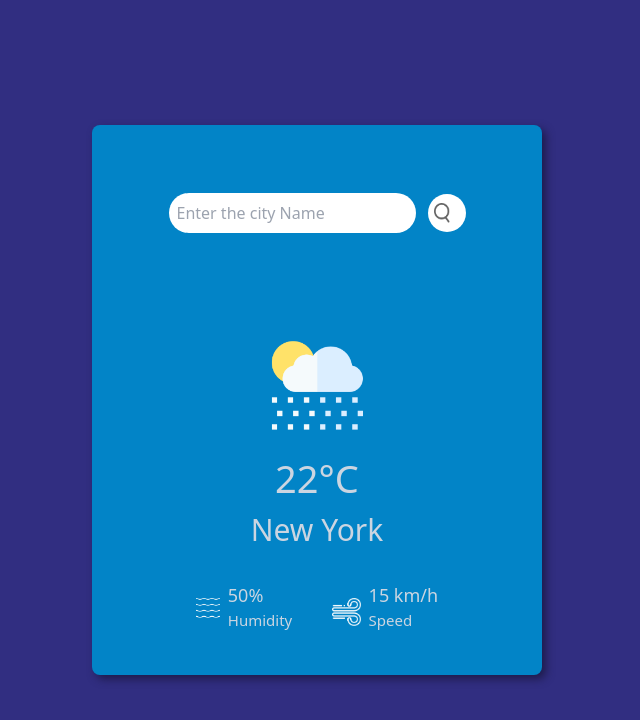
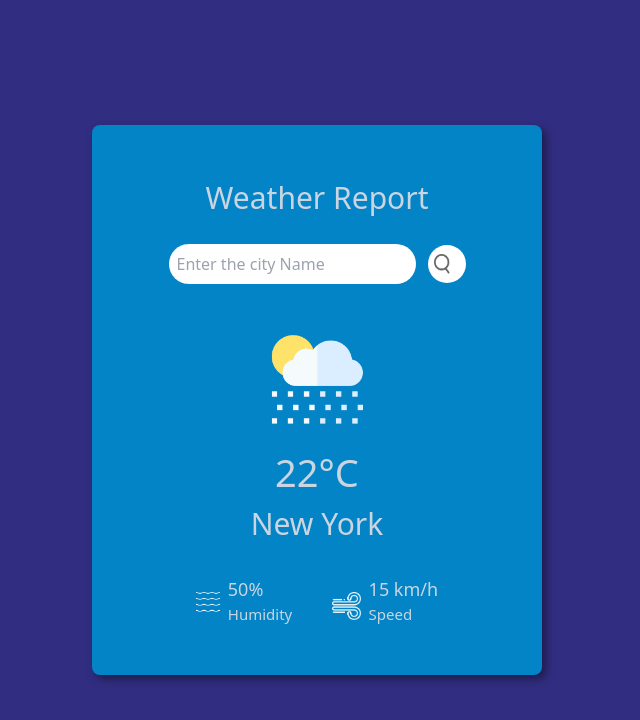
Before and after one commit to AtaAman/Weather-Forecast, a plain HTML site: page dist/index.html in a window 1280 px wide. Shown: the whole page, without its empty margins (323-963 px from the left). Drawn offline with Linux system fonts and the light colour scheme.

Commit message:
heading added

```diff
--- a/dist/index.html
+++ b/dist/index.html
@@ -7,13 +7,14 @@
     <link rel="stylesheet" href="output.css">
 </head>
 <body class="bg-indigo-900 grid place-content-center h-screen">
-    <div class=" bg-sky-600 h-[450px] w-[350px] flex flex-col justify-around items-center rounded-lg shadow-[4px_4px_8px] shadow-indigo-950 md:h-[550px] md:w-[450px]">
+    <div class=" bg-sky-600 h-[550px] w-[350px] flex flex-col justify-center items-center rounded-lg shadow-[4px_4px_8px] shadow-indigo-950 md:h-[550px] md:w-[450px]">
+        <h1 class="text-[30px] text-slate-300">Weather Report</h1>
         <div class="items-center flex flex-row justify-center">
             <input class="p-2 mt-6 rounded-[25px]" type="text" placeholder="Enter the city Name"
             spellcheck="false" >
             <button class="h-[38px] w-[38px] bg-white mt-6 ml-3 rounded-full items-center"><img class="h-8 w-7 p-[6px] text-center" src="images/search.png" alt=""></button>
         </div>
-        <div class="flex flex-col items-center">
+        <div class="flex flex-col items-center mt-[30px]">
             <img class="h-[130px]" src="images/rain.png" alt="">
             <h1 class="text-[38px] text-slate-300">22°C</h1>
             <h2 class="text-[30px] text-slate-300">New York</h2>
```
Also changed, not shown: dist/output.css.
